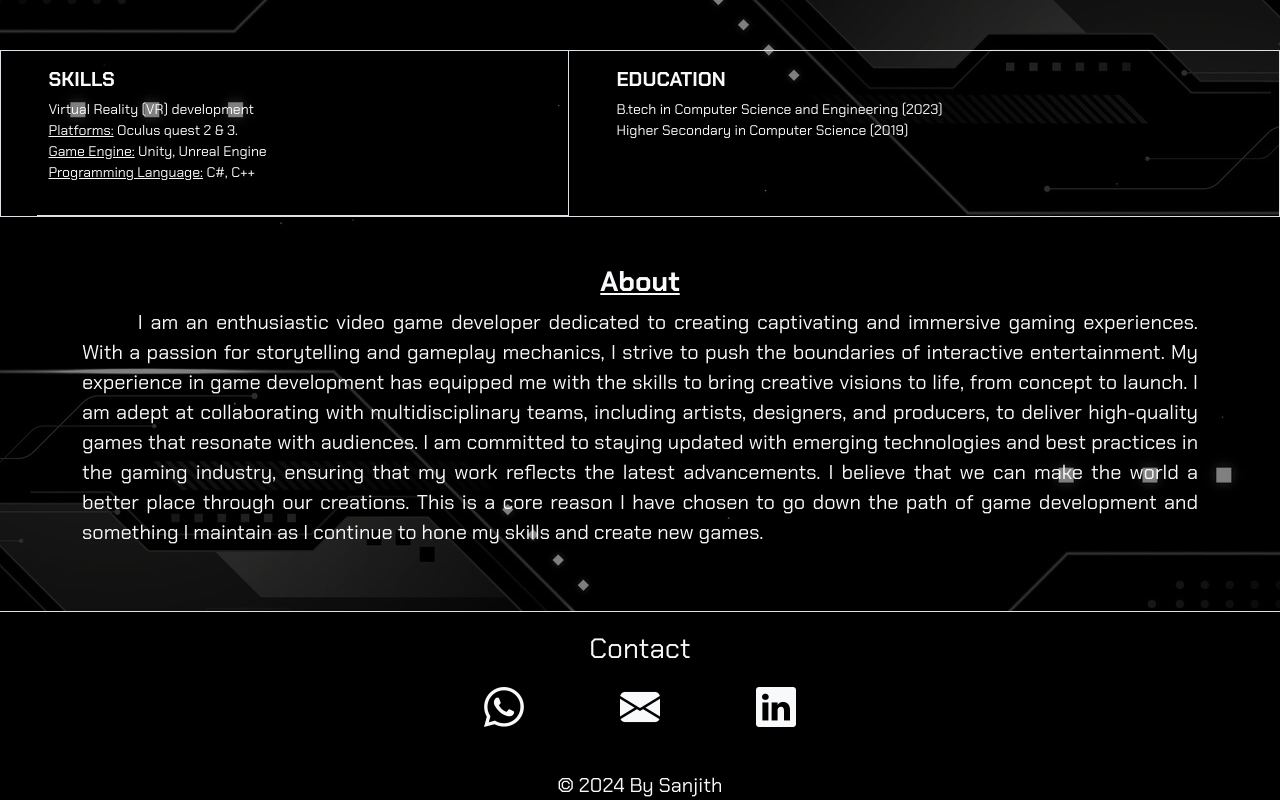
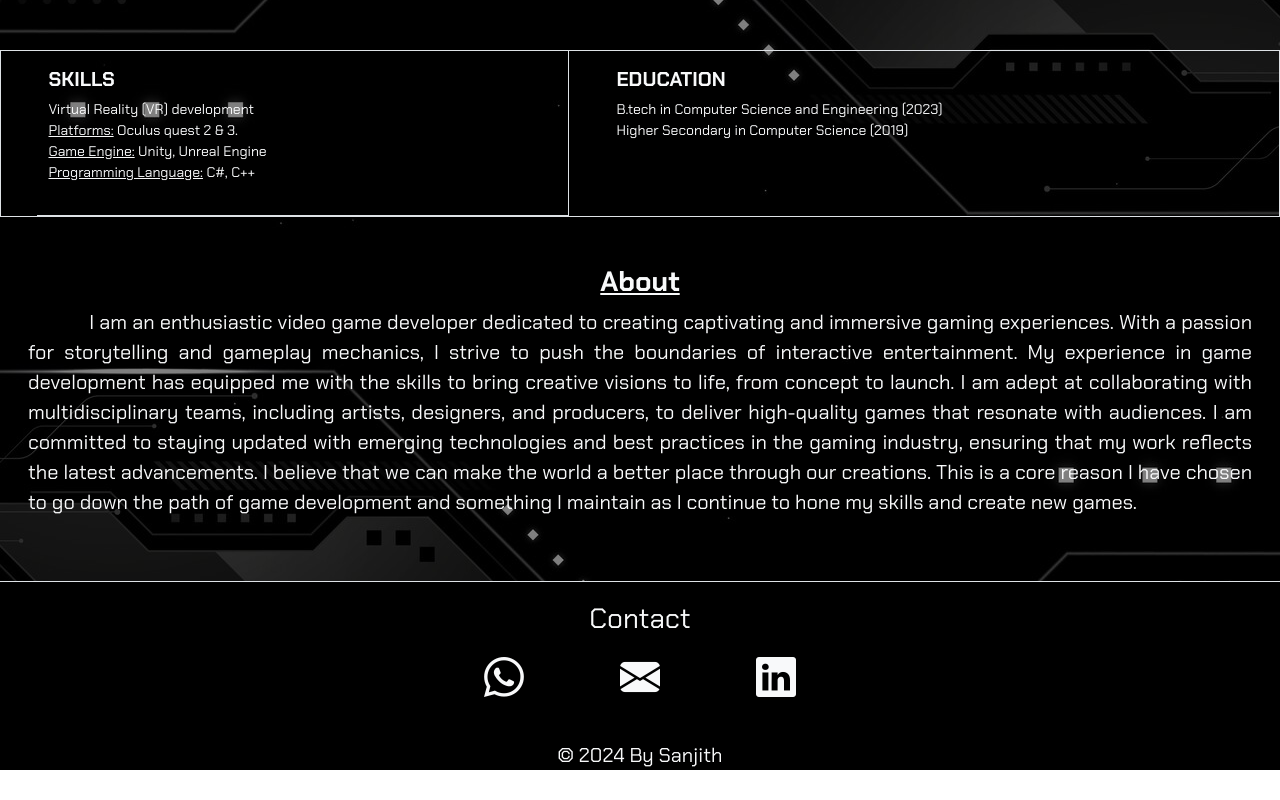
Before and after one commit to mesathor10/g_port, a React (Create React App) app: page / in a window 1280 px wide. Shown: the part 2972-3772 px from the top of the page. After the commit the page ends 3742 px from the top, so only its background shows below. Built offline with nearby package versions, Linux system fonts and the light colour scheme.

Commit message:
Update About.js

```diff
--- a/src/About.js
+++ b/src/About.js
@@ -3,13 +3,13 @@ import React from "react";
 function About() {
   return (
     <div className="position-relative border-bottom" id="about">
-      <div className="container my-5  text-light">
+      <div className="container-fluid my-5  text-light">
         <h4 className="text-center fs-3 fw-bold text-decoration-underline">
           About
         </h4>
         <div className="row justify-content-center align-items-center">
           <div className="col-12 about">
-            <p className="fs-5">
+            <p className="fs-5 mx-3">
               I am an enthusiastic video game developer dedicated to
               creating captivating and immersive gaming experiences. With a
               passion for storytelling and gameplay mechanics, I strive to push
```
